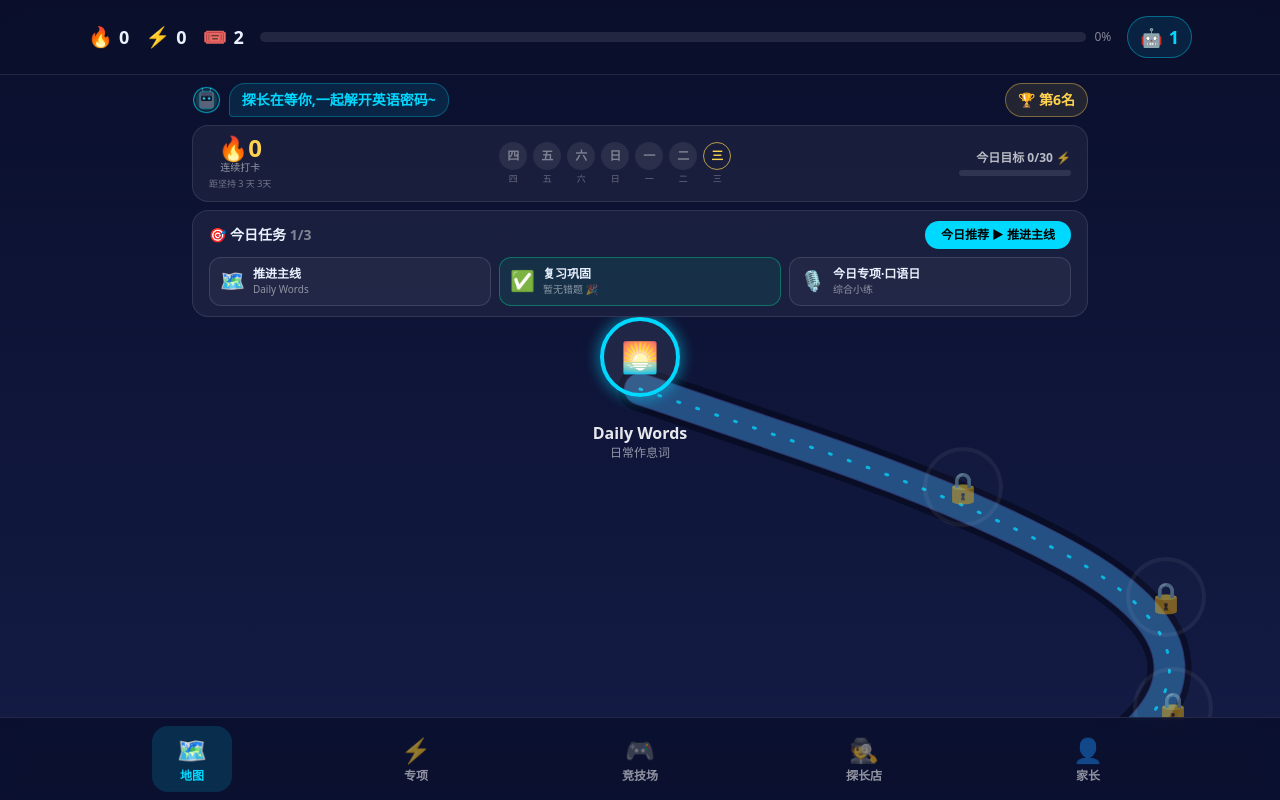
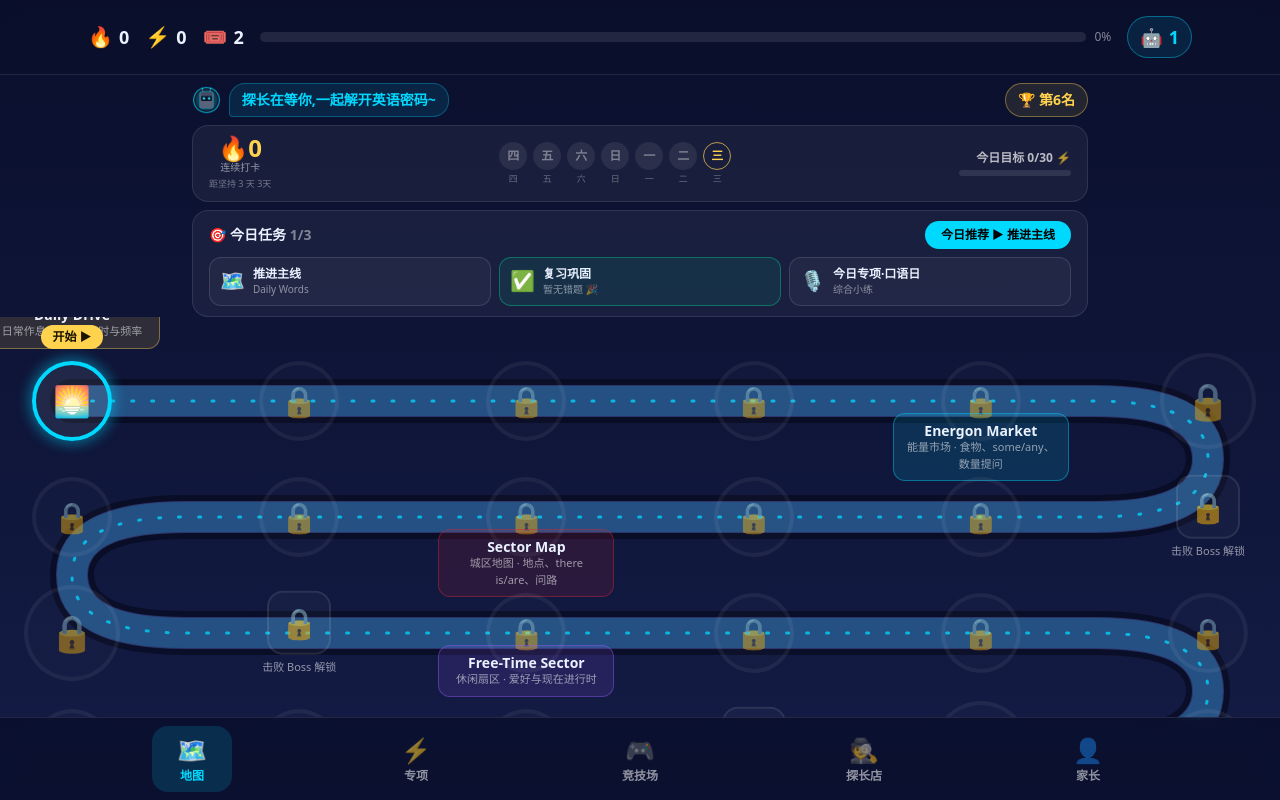
Before and after one commit to mattsg198/cybertron-academy, a React (Vite) app: page / in a window 1280 px wide. Built offline with nearby package versions, Linux system fonts and the light colour scheme.

Commit message:
Map: wide multi-column serpentine + minimal icon-only nodes (no captions)
Co-Authored-By: Claude Opus 4.8 <noreply@anthropic.com>

```diff
--- a/src/components/LevelMap.tsx
+++ b/src/components/LevelMap.tsx
@@ -1,6 +1,6 @@
 import { useEffect, useMemo, useRef, useState } from 'react'
 import { motion } from 'framer-motion'
-import { CURRICULUM, lessonOrder, goalOf } from '../data/curriculum'
+import { CURRICULUM, lessonOrder } from '../data/curriculum'
 import { robotById } from '../data/robots'
 import { useGameStore } from '../store/useGameStore'
 import RobotAvatar from './RobotAvatar'
@@ -19,12 +19,12 @@ type Stop =
   | { kind: 'exam'; unit: Unit; lesson: Lesson }
   | { kind: 'prize' }
 
-// Tower-defense-style winding road — a smooth vertical sine path; nodes ride the
-// curve and the connector is drawn as a bordered track with a glowing dashed centre.
-const PAD = 84 // keep nodes/labels off the edges
-const STEP_Y = 110 // vertical gap between stops
-const TOP = 72 // top padding
-const WAVE_K = 0.62 // how often the road swings left ↔ right
+// Tower-defense-style winding road — multi-column serpentine (wide, many nodes
+// per row), connector drawn as a bordered track with smooth U-turns + dashed centre.
+const PAD = 72 // keep nodes off the edges
+const ROW_H = 116 // vertical gap between rows
+const TOP = 84 // top padding (room for sector banner)
+const colsFor = (w: number) => (w >= 1040 ? 6 : w >= 820 ? 5 : w >= 560 ? 4 : 3)
 
 export default function LevelMap({
   onStart,
@@ -52,8 +52,8 @@ export default function LevelMap({
       window.removeEventListener('orientationchange', measure)
     }
   }, [])
-  const cx = width / 2
-  const amp = Math.max(70, width / 2 - PAD)
+  const COLS = colsFor(width)
+  const COL_W = (width - PAD * 2) / Math.max(1, COLS - 1)
 
   const stops = useMemo<Stop[]>(() => {
     const out: Stop[] = []
@@ -71,9 +71,28 @@ export default function LevelMap({
     return out
   }, [])
 
-  // Nodes ride a smooth vertical sine — organic, tower-defense-like winding road.
-  const posOf = (i: number) => ({ x: cx + amp * Math.sin(i * WAVE_K), y: TOP + i * STEP_Y })
-  const height = TOP + (stops.length - 1) * STEP_Y + 150
+  // Serpentine grid: each row fills left→right then right→left (wide, many nodes/row).
+  const cells = useMemo(() => {
+    const out: { col: number; row: number }[] = []
+    let col = 0
+    let row = 0
+    let dir = 1
+    stops.forEach(() => {
+      out.push({ col, row })
+      const atEdge = (dir === 1 && col >= COLS - 1) || (dir === -1 && col <= 0)
+      if (atEdge) {
+        row += 1
+        dir = -dir // drop down, then snake back the other way
+      } else {
+        col += dir
+      }
+    })
+    return out
+  }, [stops, COLS])
+
+  const rowsCount = (cells[cells.length - 1]?.row ?? 0) + 1
+  const height = TOP + (rowsCount - 1) * ROW_H + 120
+  const posOf = (i: number) => ({ x: PAD + cells[i].col * COL_W, y: TOP + cells[i].row * ROW_H })
 
   // current = first unlocked, not-yet-passed lesson
   const currentId = useMemo(() => {
@@ -93,7 +112,7 @@ export default function LevelMap({
       el.scrollTo({ top: Math.max(0, posOf(idx).y - el.clientHeight / 2), behavior: 'smooth' })
     }
     // eslint-disable-next-line react-hooks/exhaustive-deps
-  }, [currentId, width])
+  }, [currentId, cells, width])
 
   // smooth curved track through the points (quadratic through each vertex)
   const pathD = useMemo(() => {
@@ -110,7 +129,7 @@ export default function LevelMap({
     d += ` L ${last.x} ${last.y}`
     return d
     // eslint-disable-next-line react-hooks/exhaustive-deps
-  }, [stops, width])
+  }, [cells, width])
 
   return (
     <div ref={scroller} className="no-scrollbar relative h-full w-full overflow-y-auto overflow-x-hidden">
@@ -252,16 +271,7 @@ function LessonStop({
           lesson.emoji
         )}
       </button>
-      {isBoss && unlocked && (
-        <div className="mt-1 text-base font-black text-[#ff8fa3]">{lesson.boss!.name}</div>
-      )}
-      {done ? <Stars n={stars} /> : !isBoss && <div className="mt-1 h-5" />}
-      {unlocked && !isBoss && (
-        <div className="w-36 text-center leading-snug">
-          <div className="truncate text-base font-black text-white/90">{lesson.title}</div>
-          <div className="truncate text-xs text-white/55">{goalOf(lesson.id)}</div>
-        </div>
-      )}
+      {done && <Stars n={stars} />}
     </div>
   )
 }
```
